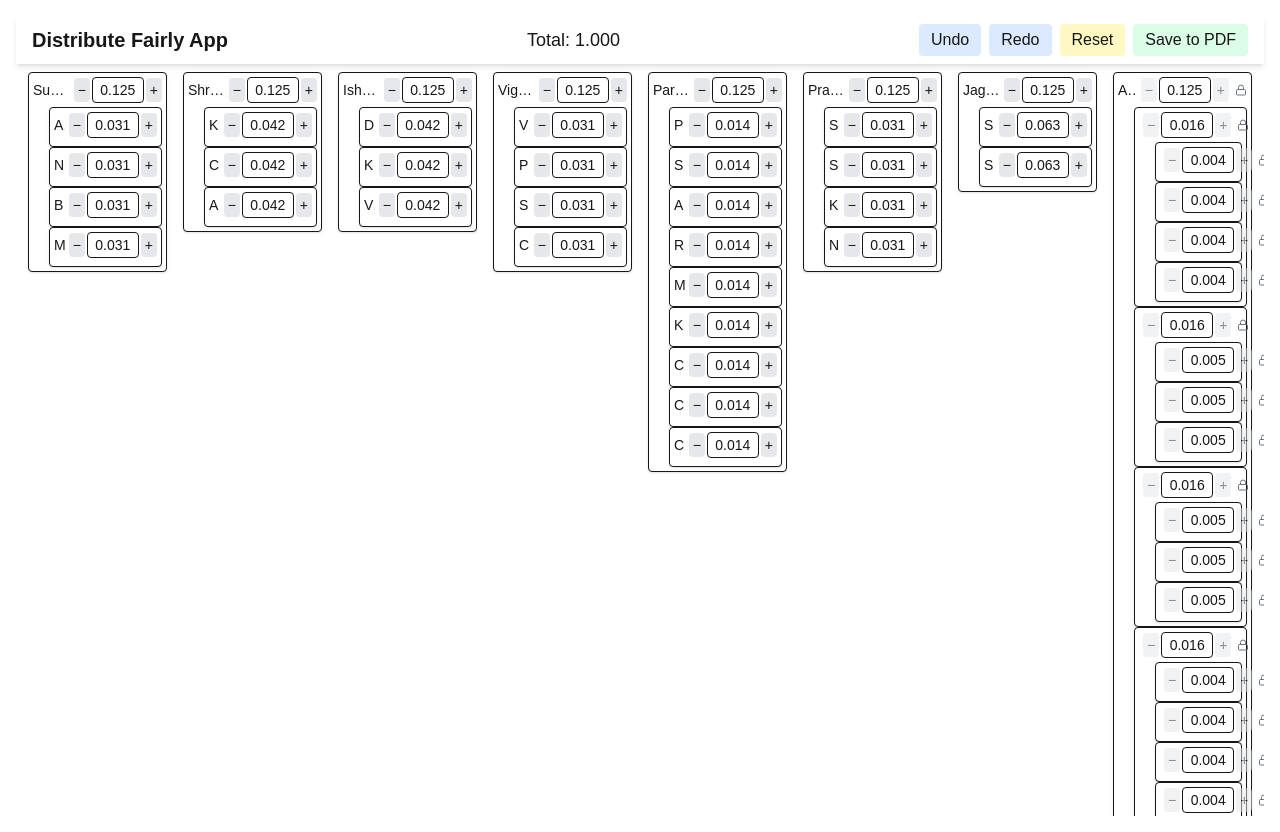
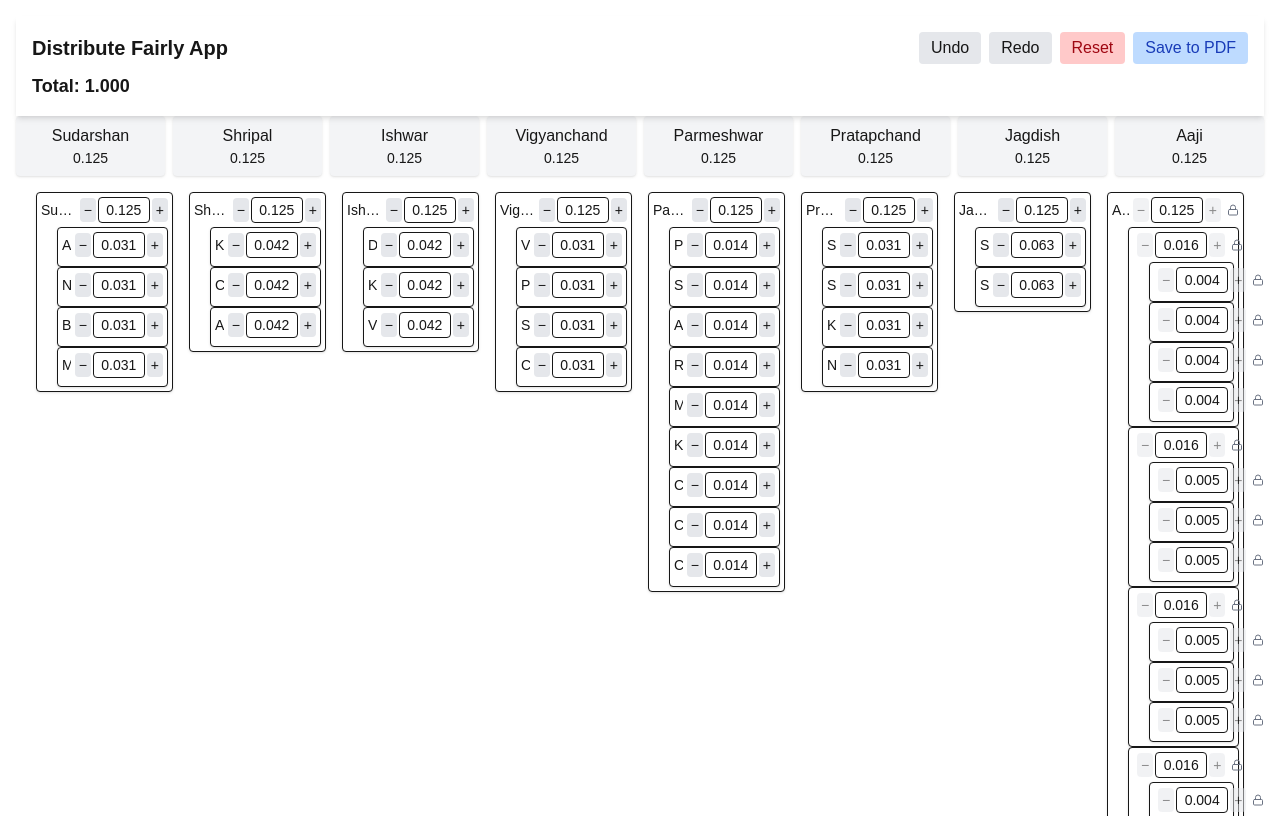
Before and after one commit to zarir-engineer/fair-distribution-app, a Next.js app: page / in a window 1280 px wide. Built offline with nearby package versions, Linux system fonts and the light colour scheme.

Commit message:
Update SingleTreeColumn.tsx
working on header with - and + button

```diff
--- a/app/components/SingleTreeColumn.tsx
+++ b/app/components/SingleTreeColumn.tsx
@@ -3,6 +3,8 @@ import { initialTreeData } from '../data/initialTreeData';
 import { Lock } from 'lucide-react';
 import html2canvas from 'html2canvas';
 import jsPDF from 'jspdf';
+import { useRef } from 'react';
+
 
 interface TreeNode {
   name: string;
@@ -24,13 +26,15 @@ const SingleTreeColumn = () => {
   const [editingPath, setEditingPath] = useState<string>('');
   const [history, setHistory] = useState<TreeNode[][]>([]);
   const [future, setFuture] = useState<TreeNode[][]>([]);
+  const contentRef = useRef<HTMLDivElement>(null);
+
 
   const pushToHistory = (snapshot: TreeNode[]) => {
     setHistory((prev) => [...prev, snapshot]);
     setFuture([]); // clear future on new change
   };
 
-  const handleSave = async () => {
+  const handleSaveToPDF = async () => {
     const element = document.body; // or use a more specific ref
     const canvas = await html2canvas(element);
     const imgData = canvas.toDataURL('image/png');
@@ -62,8 +66,6 @@ const SingleTreeColumn = () => {
     pushToHistory(treeData);
     setTreeData(initialTreeData);
   };
-
-
 
   const aajiAncestorCheck = (path: number[]) => {
     let node = treeData[path[0]];
@@ -156,7 +158,11 @@ const SingleTreeColumn = () => {
     const currentPath = getPath(path);
     setTreeData((prev) => {
       const treeCopy = JSON.parse(JSON.stringify(prev));
-      pushToHistory(prev);
+
+      // ⏪ Save to history before change
+      setHistory((h) => [...h, prev]);
+      setFuture([]); // clear redo stack
+
       const [topLevelIdx, ...childPath] = path;
       const topLevelNode = treeCopy[topLevelIdx];
       const editedNode = getNodeByPath(topLevelNode, childPath);
@@ -228,31 +234,45 @@ const SingleTreeColumn = () => {
 
 
   return (
-    <div className="h-screen flex flex-col">
+    <div ref={contentRef} className="flex flex-col h-screen">
       {/* Sticky Header */}
-      <div className="sticky top-0 z-10 bg-white shadow-md px-4 py-2 flex justify-between items-center">
-        <div className="text-xl font-semibold">Distribute Fairly App</div>
-        <div className="text-lg">
-          Total: {treeData.reduce((sum, node) => sum + node.value, 0).toFixed(3)}
-        </div>
-        <div className="flex gap-2">
-          <button onClick={handleUndo} className="px-3 py-1 bg-blue-100 hover:bg-blue-200 rounded">
+      <div className="bg-white shadow-md p-4 sticky top-0 z-10 flex flex-col">
+        <div className="flex justify-between items-center mb-2">
+          <h1 className="text-xl font-bold">Distribute Fairly App</h1>
+          <div className="space-x-2">
+            <button onClick={handleUndo} className="px-3 py-1 bg-gray-200 rounded hover:bg-gray-300">
               Undo
             </button>
-          <button onClick={handleRedo} className="px-3 py-1 bg-blue-100 hover:bg-blue-200 rounded">
+            <button onClick={handleRedo} className="px-3 py-1 bg-gray-200 rounded hover:bg-gray-300">
               Redo
             </button>
-          <button onClick={handleReset} className="px-3 py-1 bg-yellow-100 hover:bg-yellow-200 rounded">
+            <button onClick={handleReset} className="px-3 py-1 bg-red-200 text-red-800 rounded hover:bg-red-300">
               Reset
             </button>
-          <button onClick={handleSave} className="px-3 py-1 bg-green-100 hover:bg-green-200 rounded">
+            <button onClick={handleSaveToPDF} className="px-3 py-1 bg-blue-200 text-blue-800 rounded hover:bg-blue-300">
               Save to PDF
             </button>
           </div>
         </div>
+        <div className="text-lg font-semibold">
+          Total: {treeData.reduce((sum, node) => sum + node.value, 0).toFixed(3)}
+        </div>
+      </div>
 
-      {/* Scrollable Tree Grid */}
-      <div className="overflow-auto flex-1 p-2">
+
+	{/* Top-Level Nodes in Header */}
+	<div className="grid grid-cols-8 gap-2">
+	  {treeData.map((node, index) => (
+	    <div key={index} className="p-2 bg-gray-100 rounded shadow text-center">
+	      <div className="font-medium truncate">{node.name}</div>
+	      <div className="text-sm">{node.value.toFixed(3)}</div>
+	    </div>
+	  ))}
+	</div>
+
+
+      {/* Scrollable Grid */}
+      <div className="flex-1 overflow-auto p-4">
         <div className="grid grid-cols-8 gap-2">
           {treeData.map((node, index) => (
             <div key={index} className="px-1">{renderNode(node, [index])}</div>
```
Lines whose indentation alone changed are shown as unchanged.
